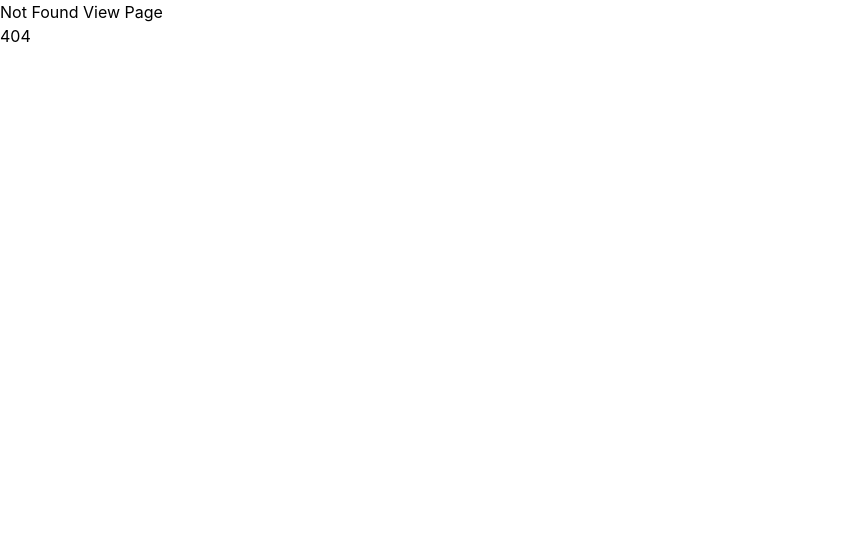
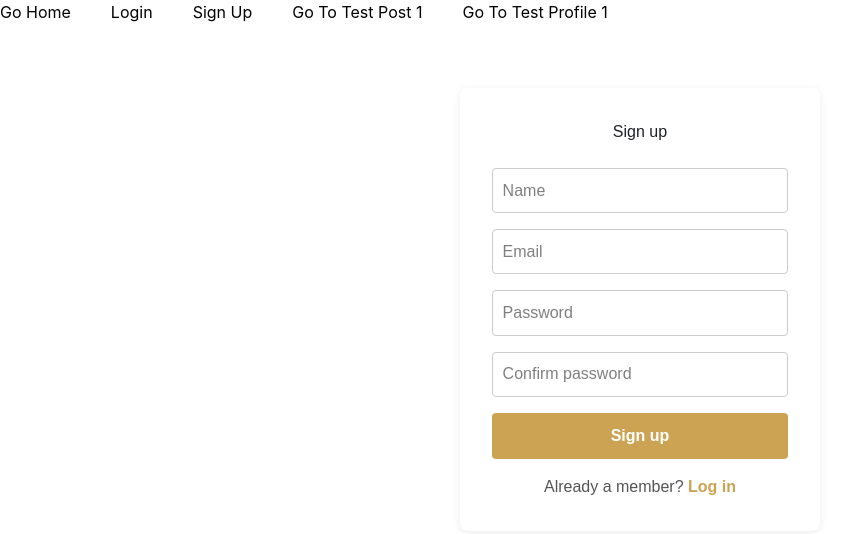
Before and after one commit to nathanrsxtn/checkpoint, a React (Vite) app: page /signup in a window 1280 px wide. Before the commit this address had no page. Shown: the top 534 px of the page, without its empty margins (0-850 px from the left). Built offline with nearby package versions, Linux system fonts and the light colour scheme.

Commit message:
added in login and signup page

```diff
--- a/package.json
+++ b/package.json
@@ -16,7 +16,9 @@
     "express": "^5.2.1",
     "react": "^19.2.4",
     "react-dom": "^19.2.4",
+    "react-hot-toast": "^2.6.0",
     "react-router": "^7.15.0",
+    "react-router-dom": "^7.15.0",
     "tailwindcss": "^4.2.4"
   },
   "devDependencies": {
--- a/src/App.jsx
+++ b/src/App.jsx
@@ -7,6 +7,8 @@ import { PostError } from "@/pages/PostError.jsx";
 import { PostPage } from "@/pages/PostPage.jsx";
 import { ProfileError } from "@/pages/ProfileError.jsx";
 import { ProfilePage } from "@/pages/ProfilePage.jsx";
+import LoginForm from "@/forms/LoginForm.jsx";
+import SignupForm from "@/forms/SignupForm.jsx";
 import { homeLoader, postLoader, profileLoader } from "@/services/loaders.js";
 
 function Layout() {
@@ -49,6 +51,15 @@ const router = createBrowserRouter([
         errorElement: <ProfileError />,
         loader: profileLoader,
       },
+      {
+        path: "login",
+        element: <LoginForm />
+      },
+      { path:
+        "signup",
+        element:
+        <SignupForm />
+      },
     ],
   },
   {
--- a/src/components/Navigation.jsx
+++ b/src/components/Navigation.jsx
@@ -4,6 +4,8 @@ export function Navigation() {
   return (
     <nav className="flex flex-row gap-10">
       <Link to={"/"}>Go Home</Link>
+      <Link to={"/login"}>Login</Link>
+      <Link to={"/signup"}>Sign Up</Link>
       <Link to={"/post/1"}>Go To Test Post 1</Link>
       <Link to={"/profile/1"}>Go To Test Profile 1</Link>
     </nav>
--- /dev/null
+++ b/src/forms/Forms.css
@@ -0,0 +1,63 @@
+.Form {
+  max-width: 360px;
+  margin: 4rem auto;
+  padding: 2rem;
+  background: #fff;
+  border-radius: 8px;
+  box-shadow: 0 2px 8px rgba(0, 0, 0, 0.08);
+  font-family: 'Work Sans', sans-serif;
+}
+
+.Form h2 {
+  text-align: center;
+  margin-bottom: 1.5rem;
+  color: #1e2126;
+}
+
+.Form input {
+  width: 100%;
+  padding: 0.6rem;
+  margin-bottom: 1rem;
+  border: 1px solid #ccc;
+  border-radius: 4px;
+  font: inherit;
+  box-sizing: border-box;
+}
+
+.Form input:focus {
+  outline: none;
+  border-color: #cca353;
+}
+
+.Form button {
+  width: 100%;
+  padding: 0.7rem;
+  background: #cca353;
+  color: #fff;
+  border: 0;
+  border-radius: 4px;
+  font-weight: bold;
+  font-family: inherit;
+  cursor: pointer;
+  transition: background-color 0.25s;
+}
+
+.Form button:hover {
+  background: #a7874b;
+}
+
+.Form-link {
+  text-align: center;
+  margin-top: 1rem;
+  color: #555;
+}
+
+.Form-link a {
+  color: #cca353;
+  text-decoration: none;
+  font-weight: 600;
+}
+
+.Form-link a:hover {
+  text-decoration: underline;
+}
--- /dev/null
+++ b/src/forms/LoginForm.jsx
@@ -0,0 +1,68 @@
+import { useState } from "react";
+import { Link, useNavigate } from "react-router-dom";
+import toast from "react-hot-toast";
+import "./Forms.css";
+
+// Assignment 5 â€” Login route.
+// This form does not authenticate with a backend yet.
+// A valid submission shows a toast message and returns the user to the home page.
+function LoginForm() {
+  // TODO: Create state to store the user's email.
+  // Start the email value as an empty string.
+  const [email, setEmail] = useState("");
+
+  // TODO: Create state to store the user's password.
+  // Start the password value as an empty string.
+  const [password, setPassword] = useState("");
+
+  const navigate = useNavigate();
+
+  const handleSubmit = (event) => {
+    event.preventDefault();
+
+    if (!email.includes("@")) {
+      toast.error("Please enter a valid email.");
+      return;
+    }
+
+    if (password.length < 6) {
+      toast.error("Password must be at least 6 characters.");
+      return;
+    }
+
+    toast.success(`Welcome back, ${email}!`);
+    navigate("/");
+  };
+
+  return (
+    <form className="Form" onSubmit={handleSubmit}>
+      <h2>Log in</h2>
+
+      <input
+        type="email"
+        placeholder="Email"
+        value={email}
+        // TODO: Connect this input to the email state.
+        // When the user types, save event.target.value into email.
+        onChange={(event) => setEmail(event.target.value)}
+      />
+
+      <input
+        type="password"
+        placeholder="Password"
+        value={password}
+        // TODO: Connect this input to the password state.
+        // Each keystroke should update the password value.
+        onChange={(event) => setPassword(event.target.value)}
+      />
+
+      <button type="submit">Log in</button>
+
+      <p className="Form-link">
+        No account? <Link to="/signup">Sign up</Link>
+      </p>
+    </form>
+  );
+}
+
+export default LoginForm;
--- /dev/null
+++ b/src/forms/SignupForm.jsx
@@ -0,0 +1,95 @@
+import { useState } from "react";
+import { Link, useNavigate } from "react-router-dom";
+import toast from "react-hot-toast";
+import "./Forms.css";
+
+// Assignment 5 â€” Signup route.
+// This form practices multiple controlled inputs and validation.
+// No account is created yet.
+function SignupForm() {
+  // TODO: Add state for the user's name.
+  const [name, setName] = useState("");
+
+  // TODO: Add state for the email address.
+  const [email, setEmail] = useState("");
+
+  // TODO: Add state for the password.
+  const [password, setPassword] = useState("");
+
+  // TODO: Add state for the confirm password field.
+  const [confirm, setConfirm] = useState("");
+
+  const navigate = useNavigate();
+
+  const handleSubmit = (event) => {
+    event.preventDefault();
+
+    if (!name.trim()) {
+      toast.error("Please enter your name.");
+      return;
+    }
+
+    if (!email.includes("@")) {
+      toast.error("Please enter a valid email.");
+      return;
+    }
+
+    if (password.length < 6) {
+      toast.error("Password must be at least 6 characters.");
+      return;
+    }
+
+    if (password !== confirm) {
+      toast.error("Passwords do not match.");
+      return;
+    }
+
+    toast.success(`Welcome to PlateScout, ${name}!`);
+    navigate("/");
+  };
+
+  return (
+    <form className="Form" onSubmit={handleSubmit}>
+      <h2>Sign up</h2>
+
+      <input
+        placeholder="Name"
+        value={name}
+        // TODO: Make this a controlled input for the name field.
+        onChange={(event) => setName(event.target.value)}
+      />
+
+      <input
+        type="email"
+        placeholder="Email"
+        value={email}
+        // TODO: Store the typed email in state.
+        onChange={(event) => setEmail(event.target.value)}
+      />
+
+      <input
+        type="password"
+        placeholder="Password"
+        value={password}
+        // TODO: Update password state as the user types.
+        onChange={(event) => setPassword(event.target.value)}
+      />
+
+      <input
+        type="password"
+        placeholder="Confirm password"
+        value={confirm}
+        // TODO: Track the confirm password value separately from password.
+        onChange={(event) => setConfirm(event.target.value)}
+      />
+
+      <button type="submit">Sign up</button>
+
+      <p className="Form-link">
+        Already a member? <Link to="/login">Log in</Link>
+      </p>
+    </form>
+  );
+}
+
+export default SignupForm;
```
Also changed, not shown: 1 other file (tests, documents, lock files or other folders).
